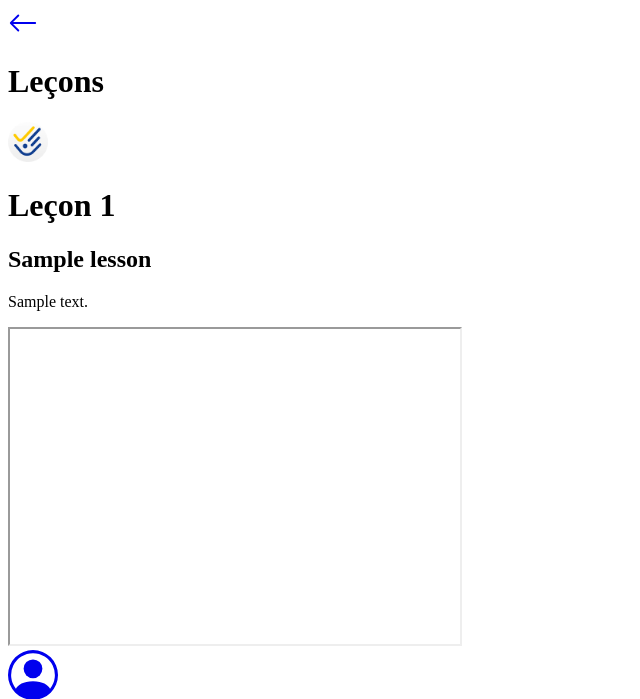
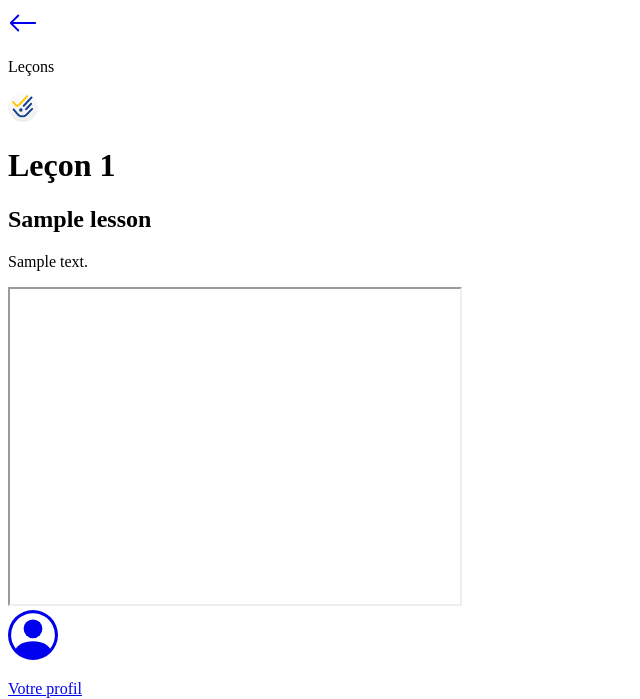
Before and after one commit to WildCodeSchool/202209-orleans-php-project-labanquepostale, a Symfony app: template templates/lesson/show.html.twig in a window 1280 px wide. Shown: the top 699 px of the page, without its empty margins (0-640 px from the left). Run offline with Twig, Linux system fonts and the light colour scheme; the template is opened without the code that fills it: most values are stand-ins (such as "Sample title", 1, 10 or a date in 2020); some libraries are stand-ins or nearby versions.

Commit message:
updates one on padding

```diff
--- a/templates/component/_header.html.twig
+++ b/templates/component/_header.html.twig
@@ -1,5 +1,5 @@
 <header class="container-header bg-primary text-center">
-	<div class="row p-3">
+	<div class="row pt-2 m-0">
 		<div class="col">
 			<a class="link active text-start" aria-current="page" href="#">
 				<svg xmlns="http://www.w3.org/2000/svg" width="30" height="30" fill="currentColor" class="text-light bi bi-arrow-left" viewbox="0 0 16 16">
@@ -7,11 +7,11 @@
 				</svg>
 			</a>
 		</div>
-		<div class="col-8">
-			<h1 class="fw-bold text-light text-center ">{{ title }}</h1>
+		<div class="col-6">
+			<p class="fs-1 fw-bold text-light text-center">{{ title }}</p>
 		</div>
 		<div class="col">
-			<img src="{{ asset('build/images/Logo.png') }}" width="40" height="40" class="fs-5 fw-bold text-light text-end" alt="Logo de Blue Line">
+			<img src="{{ asset('build/images/Logo.png') }}" width="30" height="30" class="fs-4 fw-bold text-light text-end" alt="Logo de Blue Line">
 		</div>
 	</div>
 </header>
```
